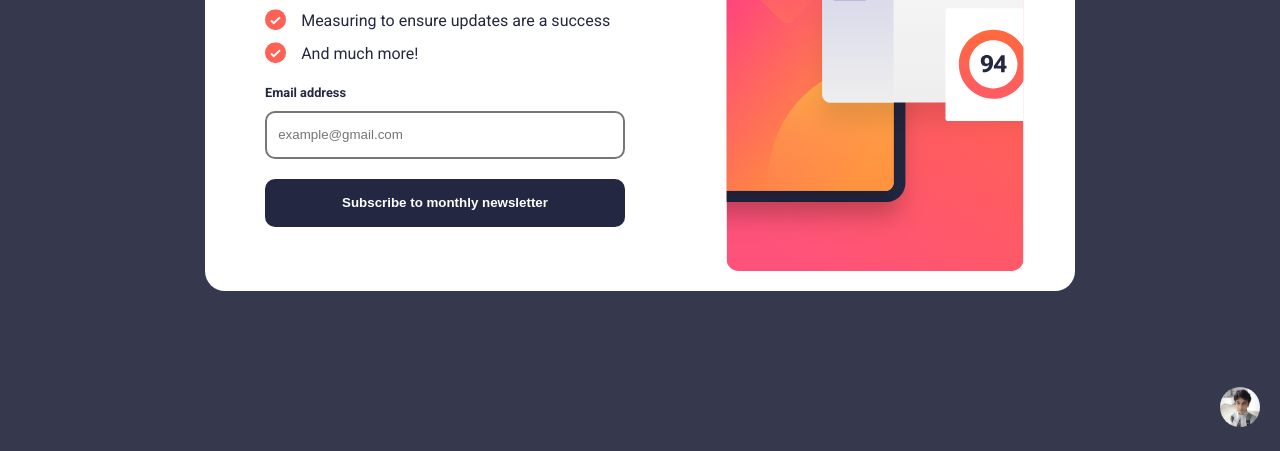
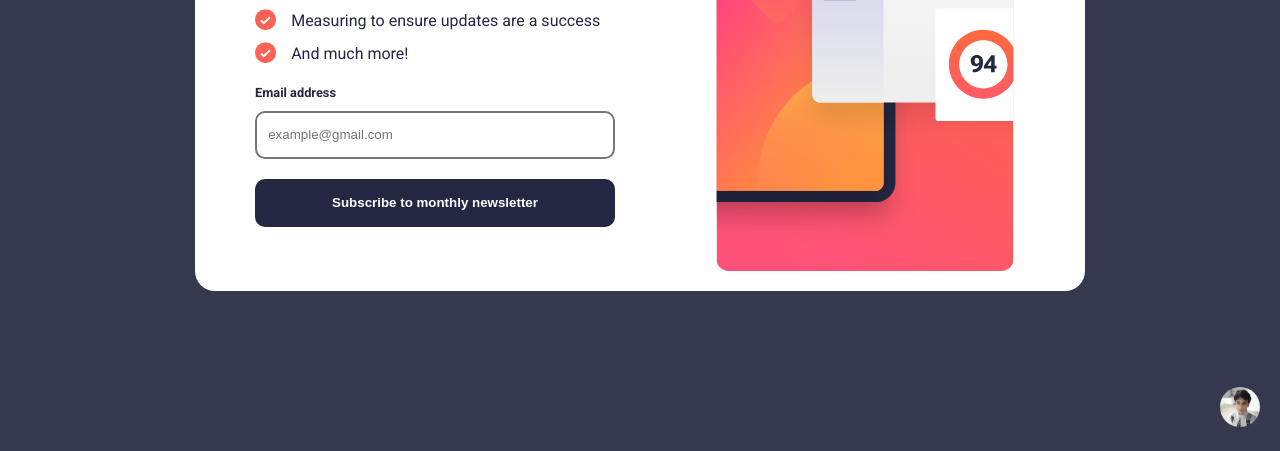
Before and after one commit to Prabhanjanmisra/fem-newsletter, a plain HTML site: page index.html in a window 1280 px wide. Shown: the part 349-800 px from the top of the page. Drawn offline with Linux system fonts and the light colour scheme.

Commit message:
Update styles.css

```diff
--- a/styles.css
+++ b/styles.css
@@ -64,7 +64,7 @@ h1 {
     height: 60vh;
     justify-content: space-between;
     align-items: center;
-    padding: 20px 0 20px 60px;
+    padding: 20px 20px 20px 60px;
     background-color: var(--White);
     border-radius: 20px;
 }
```
